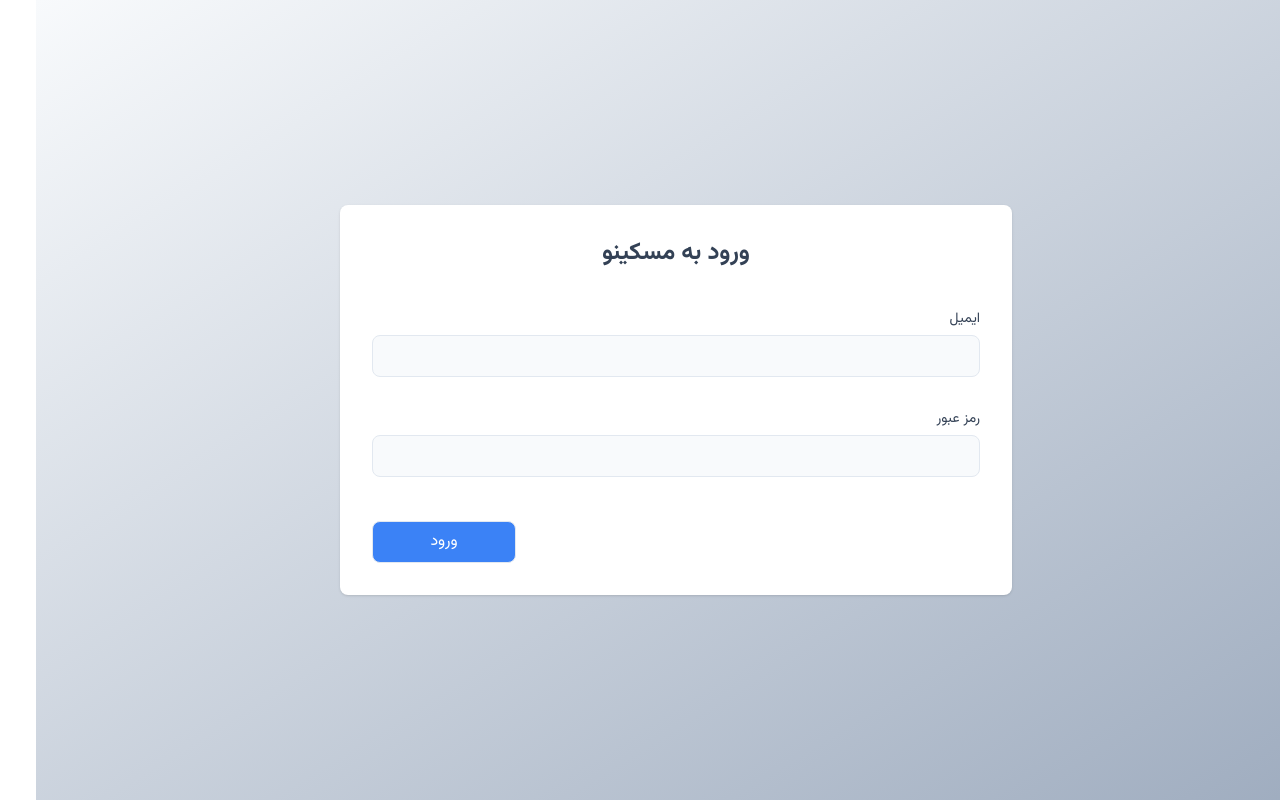
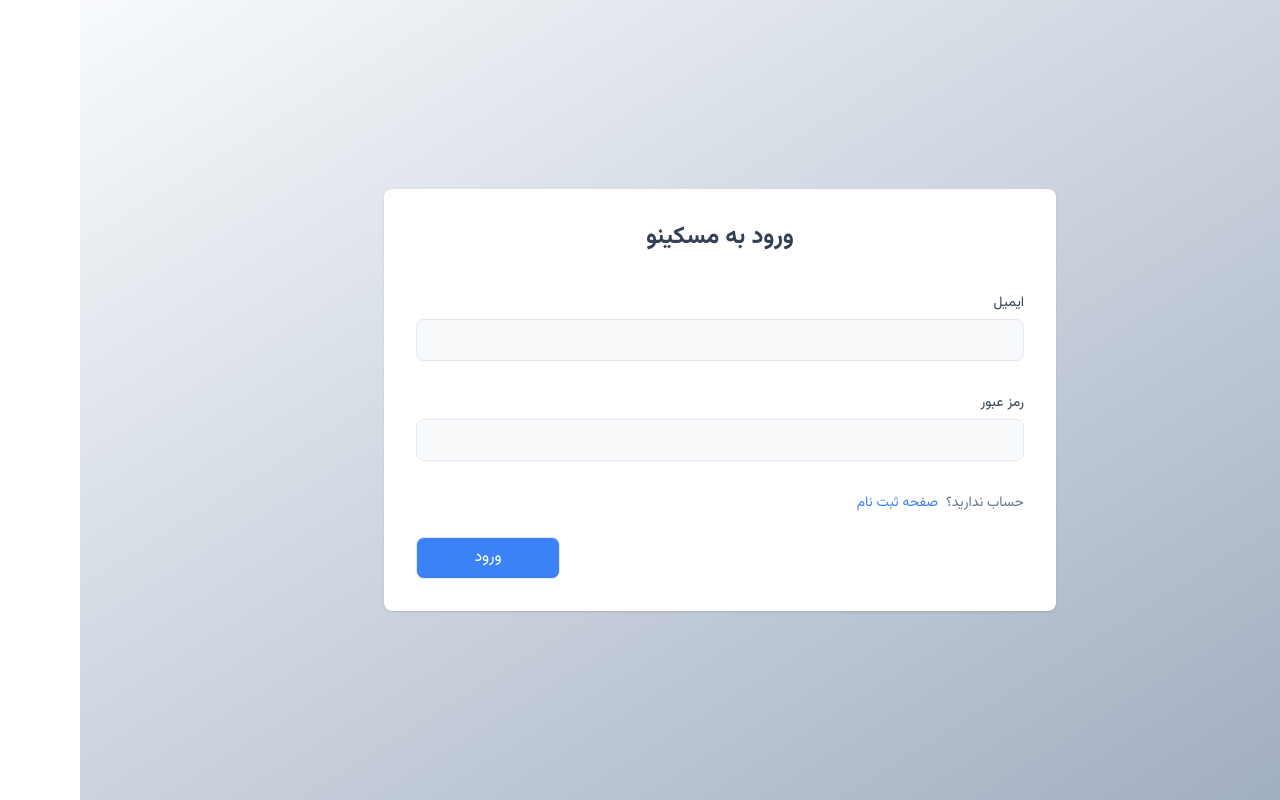
Before and after one commit to erfansormi/ofogh-maskan, a React (Vite) app: page /auth/login in a window 1280 px wide. Built offline with nearby package versions, Linux system fonts and the light colour scheme; no server answers.

Commit message:
improved styles , and schemas

```diff
--- a/src/components/ui/button.tsx
+++ b/src/components/ui/button.tsx
@@ -1,6 +1,7 @@
 import { VariantProps, cva } from "class-variance-authority";
 import { forwardRef } from "react";
 import { cn } from "../../lib/utils";
+import { LoaderCircle } from "lucide-react";
 
 type ButtonProps = React.DetailedHTMLProps<
   React.ButtonHTMLAttributes<HTMLButtonElement>,
@@ -41,7 +42,13 @@
         disabled={disabled}
         className={cn(disabled && "opacity-65", buttonStyles({ className, variant, width }))}
       >
-        {loading ? <span>loading...</span> : props.children}
+        {loading ? (
+          <span className="animate-spin center">
+            <LoaderCircle />
+          </span>
+        ) : (
+          props.children
+        )}
       </button>
     );
   }
--- a/src/main.tsx
+++ b/src/main.tsx
@@ -4,9 +4,11 @@
 import { RouterProvider, createBrowserRouter } from "react-router-dom";
 import LoginPage from "./pages/auth/login";
 import SignupPage from "./pages/auth/signup";
+import App from "./App";
+import { Toaster } from "react-hot-toast";
 
 const router = createBrowserRouter([
-  { path: "/", element: <div>Hello world!</div> },
+  { path: "/", element: <App /> },
   { path: "/auth/signup", element: <SignupPage /> },
   { path: "/auth/login", element: <LoginPage /> },
 ]);
@@ -14,5 +16,6 @@
 ReactDOM.createRoot(document.getElementById("root")!).render(
   <React.StrictMode>
     <RouterProvider router={router} />
+    <Toaster position="bottom-center" containerStyle={{ fontSize: 14 }} />
   </React.StrictMode>
 );
--- a/src/pages/auth/login/index.tsx
+++ b/src/pages/auth/login/index.tsx
@@ -3,14 +3,40 @@
 import { useForm } from "react-hook-form";
 import { LoginDataType, loginSchema } from "../../../utils/schemas/auth";
 import { zodResolver } from "@hookform/resolvers/zod";
+import { useDataStates } from "../../../hooks/use-data-states";
+import axiosInstance from "../../../lib/axios";
+import { AxiosError } from "axios";
+import { Link, useNavigate } from "react-router-dom";
+import toast from "react-hot-toast";
+
+interface LoginResponse {
+  accessToken: string;
+}
 
 const LoginPage = () => {
+  const { loading, setLoading } = useDataStates();
+  const navigate = useNavigate();
+
   const { handleSubmit, formState, register } = useForm<LoginDataType>({
     resolver: zodResolver(loginSchema),
   });
 
-  const ouSubmit = async (data: LoginDataType) => {
-    console.log(data);
+  const ouSubmit = (data: LoginDataType) => {
+    setLoading(true);
+
+    setTimeout(() => {
+      axiosInstance
+        .post<LoginResponse>("/login", data)
+        .then((res) => {
+          localStorage.setItem("token", res.data.accessToken);
+          toast.success("ورود با موفقیت انجام شد");
+          navigate("/");
+        })
+        .catch((err: AxiosError<string>) => {
+          toast.error(err.response?.data || err.message);
+        })
+        .finally(() => setLoading(false));
+    }, 1000);
   };
 
   return (
@@ -36,11 +62,18 @@
             label="رمز عبور"
             error={formState.errors.password?.message}
           />
+          <div className="text-sm flex items-center gap-2">
+            <span className="text-slate-500">حساب ندارید؟</span>
+            <Link className="text-blue-500" to={"/auth/signup"}>
+              صفحه ثبت نام
+            </Link>
+          </div>
         </div>
         <div className="self-end">
           <Button
             width={"lg"}
             type="submit"
+            loading={loading}
             disabled={formState.submitCount > 0 && !formState.isSubmitSuccessful}
           >
             ورود
--- a/src/pages/auth/signup/index.tsx
+++ b/src/pages/auth/signup/index.tsx
@@ -1,19 +1,42 @@
+import { AxiosError } from "axios";
+import toast from "react-hot-toast";
+import { useForm } from "react-hook-form";
+import { Link, useNavigate } from "react-router-dom";
+import axiosInstance from "../../../lib/axios";
 import Input from "../../../components/ui/input";
 import Button from "../../../components/ui/button";
-import { useForm } from "react-hook-form";
+import { zodResolver } from "@hookform/resolvers/zod";
+import { useDataStates } from "../../../hooks/use-data-states";
 import { SignupDataType, signupSchema } from "../../../utils/schemas/auth";
-import { zodResolver } from "@hookform/resolvers/zod";
-import { useSubmitData } from "../../../hooks/use-submit-data";
+
+interface SignupResponse {
+  accessToken: string;
+}
 
 const SignupPage = () => {
-  const { submit, data, error, loading } = useSubmitData<SignupDataType>("/users");
+  const { loading, setLoading } = useDataStates();
+  const navigate = useNavigate();
+
   const { handleSubmit, formState, register } = useForm<SignupDataType>({
     resolver: zodResolver(signupSchema),
   });
 
   const ouSubmit = (data: SignupDataType) => {
-    submit(data);
-    console.log(data);
+    setLoading(true);
+
+    setTimeout(() => {
+      axiosInstance
+        .post<SignupResponse>("/register", { ...data, confirmPassword: undefined })
+        .then((res) => {
+          localStorage.setItem("token", res.data.accessToken);
+          toast.success("ثبت نام با موفقیت انجام شد");
+          navigate("/");
+        })
+        .catch((err: AxiosError<string>) => {
+          toast.error(err.response?.data || err.message);
+        })
+        .finally(() => setLoading(false));
+    }, 1000);
   };
 
   return (
@@ -62,6 +85,12 @@
             label="تکرار رمز عبور"
             error={formState.errors.confirmPassword?.message}
           />
+          <div className="text-sm flex items-center gap-2">
+            <span className="text-slate-500">حساب دارید؟</span>
+            <Link className="text-blue-500" to={"/auth/login"}>
+              صفحه ورود
+            </Link>
+          </div>
         </div>
         <div className="self-end">
           <Button
--- a/src/utils/schemas/auth/index.ts
+++ b/src/utils/schemas/auth/index.ts
@@ -11,7 +11,8 @@
 });
 export type LoginDataType = z.infer<typeof loginSchema>;
 
-export const signupSchema = z.object({
+export const signupSchema = z
+  .object({
     firstname: z
       .string({ required_error: errorMessages.required("نام") })
       .min(3, errorMessages.minLength("نام", 3)),
@@ -27,5 +28,9 @@
     confirmPassword: z
       .string({ required_error: errorMessages.required("تکرار رمز عبور") })
       .min(6, { message: errorMessages.minLength("تکرار رمز عبور", 6) }),
+  })
+  .refine((data) => data.password === data.confirmPassword, {
+    message: "رمز های وارد شده یکسان نمی‌باشند!",
+    path: ["confirmPassword"],
   });
 export type SignupDataType = z.infer<typeof signupSchema>;
```
Lines whose indentation alone changed are shown as unchanged.
